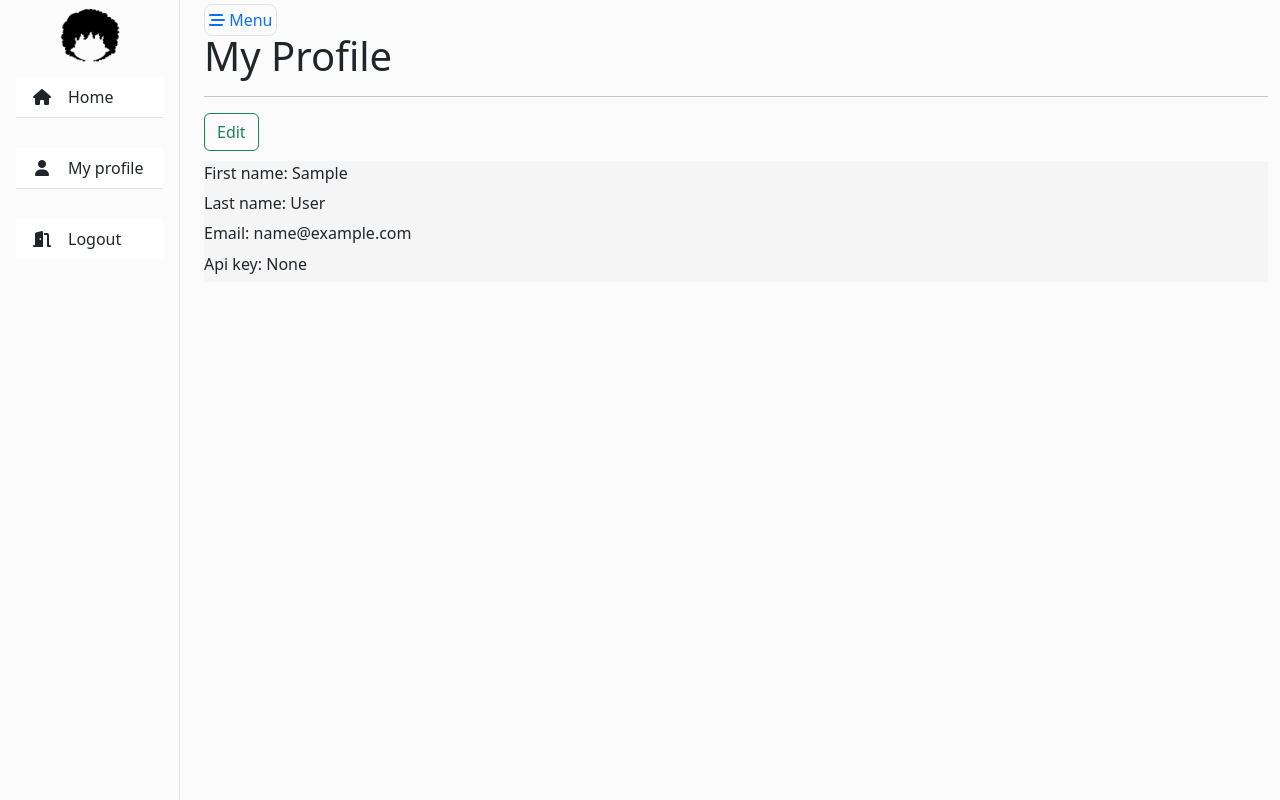
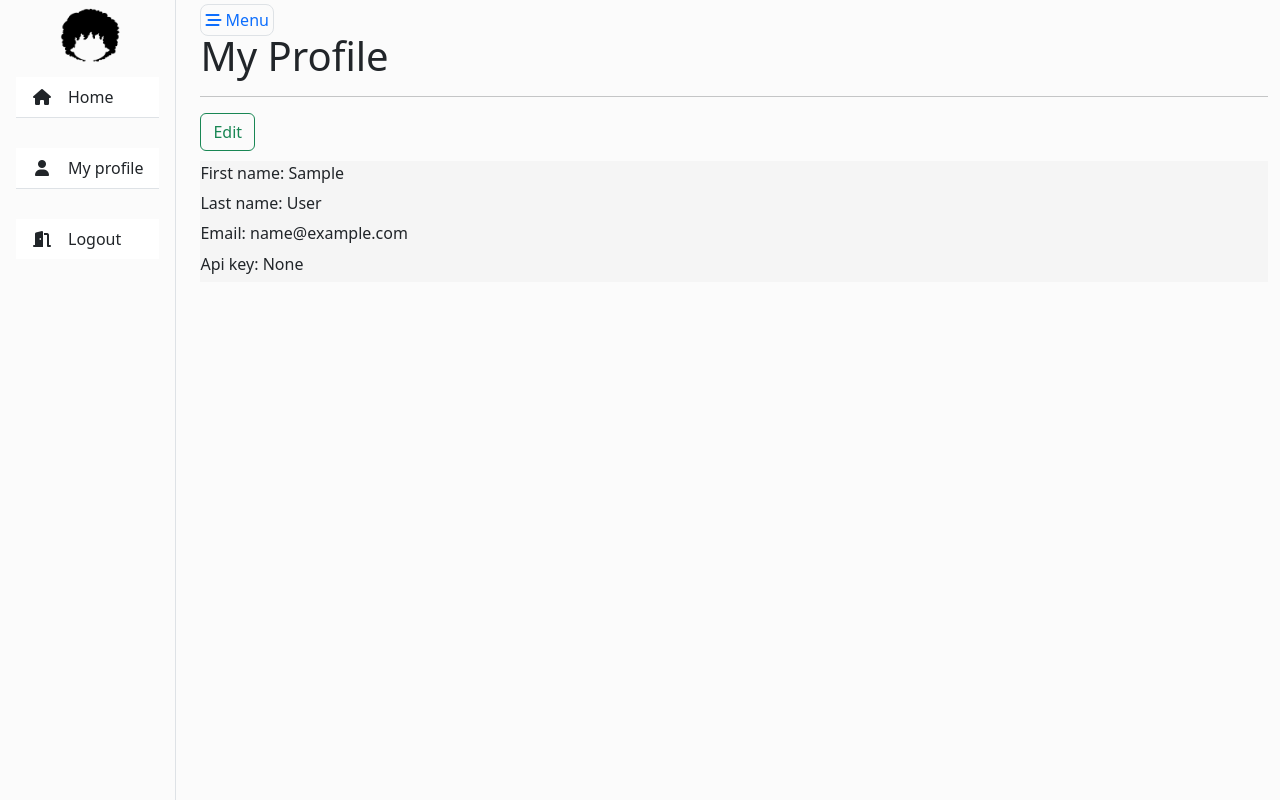
Before and after one commit to DavidCruciani/ptit-crolle, a Flask app: page /account/ in a window 1280 px wide. Run offline with Flask 3, Linux system fonts and the light colour scheme; the visitor is signed in with stand-in values (Sample User, id 1); some libraries are stand-ins or nearby versions.

Commit message:
fix: [sidebar] collapse

```diff
--- a/app/templates/base.html
+++ b/app/templates/base.html
@@ -19,6 +19,8 @@
         <script src="{{ url_for('static',filename='js/zxcvbn.js') }}"></script>
 
         <link rel= "stylesheet" type= "text/css" href= "{{ url_for('static',filename='css/select2.min.css') }}">
+        <link rel= "stylesheet" type= "text/css" href= "{{ url_for('static',filename='css/select2-bootstrap-5-theme.min.css') }}">
+
         <link rel= "stylesheet" type= "text/css" href= "{{ url_for('static',filename='bootstrap-5.3.0/css/bootstrap.min.css') }}">
         <link rel= "stylesheet" type= "text/css" href= "{{ url_for('static',filename='fontawesome-6.3.0/css/fontawesome.css') }}">
         <link rel= "stylesheet" type= "text/css" href= "{{ url_for('static',filename='fontawesome-6.3.0/css/solid.css') }}">
@@ -27,8 +29,6 @@
 
         <link rel= "stylesheet" type= "text/css" href= "{{ url_for('static',filename='css/core.css') }}">
         <link rel= "stylesheet" type= "text/css" href= "{{ url_for('static',filename='css/sidebar.css') }}">
-
-        <link rel= "stylesheet" type= "text/css" href= "{{ url_for('static',filename='css/select2-bootstrap-5-theme.min.css') }}">
     </head>
 
     <body>
--- a/app/templates/sidebar.html
+++ b/app/templates/sidebar.html
@@ -1,6 +1,6 @@
 <!--Main Navigation-->
 
-<div class="col-auto px-0" style="min-width: 180px;">
+<div class="col-auto px-0">
     <div id="sidebar" class="collapse collapse-horizontal show border-end">
         <div id="sidebar-nav" class="rounded-0 text-sm-start min-vh-100">
             <div class="sidebar-menu-wrapper">
```
